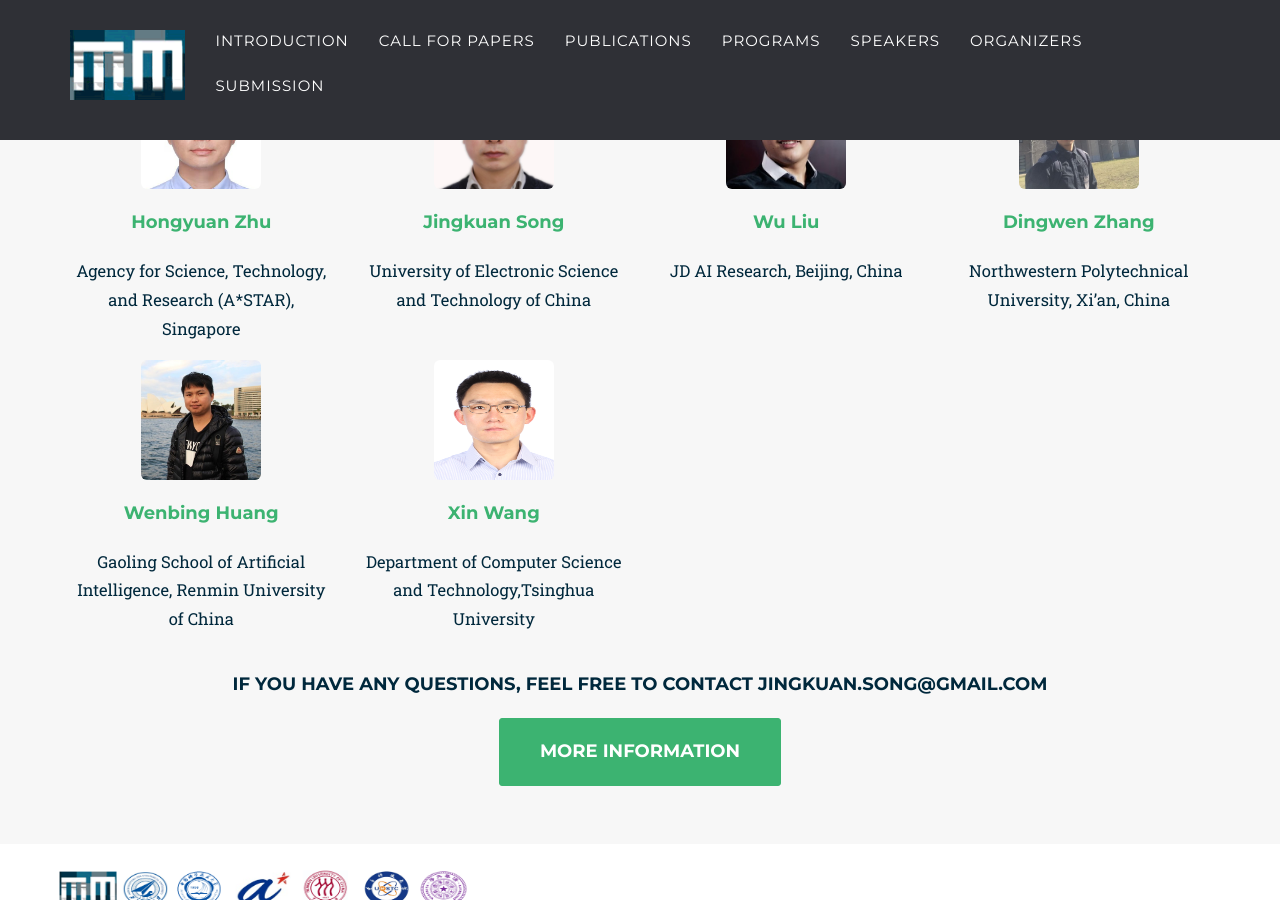
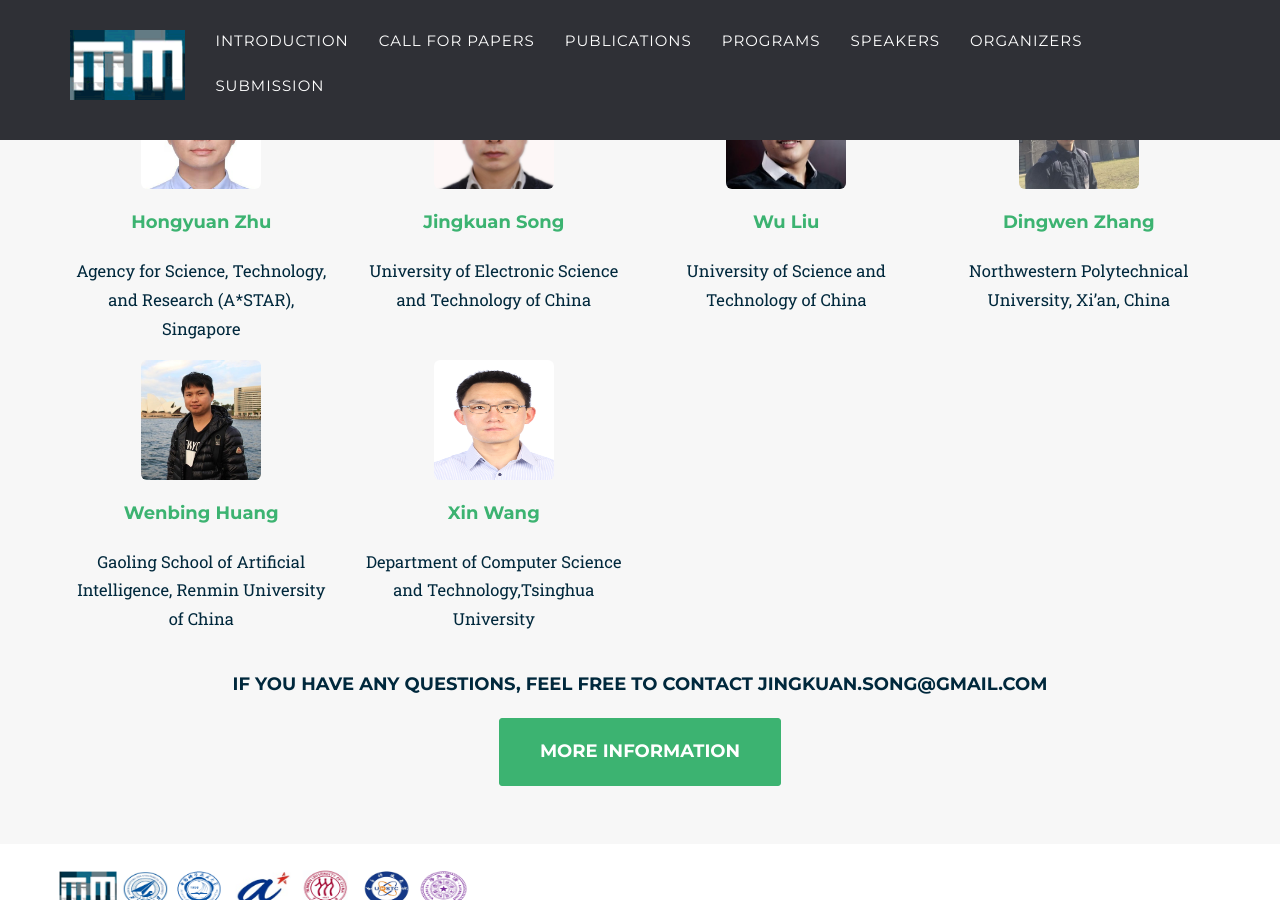
Before and after one commit to hcma2024/hcma2024.github.io, a Jekyll site: the page built from index.html, in a window 1280 px wide and 900 px high, scrolled down 2324 px. Built offline with Jekyll 4.4.1, drawn with Linux system fonts in a browser that asks for light colours; some web fonts are replaced.

Commit message:
Update organizers.yml

```diff
--- a/_data/twenty_22/organizers.yml
+++ b/_data/twenty_22/organizers.yml
@@ -18,12 +18,12 @@
 
 - title: wuliu
   name: Wu Liu
-  subtitle: JD AI Research, Beijing, China
+  subtitle: University of Science and Technology of China
   img: wuliu.jpg
   thumbnail: wuliu.jpg
   alt: Picture of TBD
   topic: Topic
-  description: Wu Liu is a Senior Researcher in JD AI Research, China. His current research interests include human behavior analysis and intelligent video surveillance. He received his Ph.D. degree from the Institute of Computing Technology, Chinese Academy of Science in 2015. He has published more than 60 papers in prestigious conferences and journals in computer vision and multimedia. He received IEEE Trans. On Multimedia 2019 Prize Paper Award, IEEE MultiMedia 2018 Best Paper Award, IEEE ICME 2016 Best Student Paper Award, and Chinese Academy of Sciences Outstanding Ph.D. Thesis Award in 2016, etc. He also won the 1st Place in the single and multi-person pose estimation tasks in CVPR 2018 Look into Person Challenge. Dr. Liu is the founding committee member of ACM FCA, and the committee member of IEEE CASS-MSA. He has also served as the Technical Program Chair of ACM MM Asia 2021, Web Chair of ICME 2019, Publicity Chair of BIGMM 2018, and the Area Chairs of ACM MM 2019&2020, ICME 2019, ICIP 2017, etc. Wu Liu also organized the workshop “Human-centric Multimedia Analysis” in ACM MM 2020, the workshop “Human and Vehicle Analysis for Intelligent Urban Computing” in IEEE ICPR 2020, the tutorials “Human Behavior Understanding":" From Human-Oriented Analysis to Action Recognition” in IEEE ICME 2019, the tutorials “Human-centric Visual Understanding” in ACM MM Asia 2019.
+  description: Wu Liu is currently a professor of a University of Science and Technology of China, earlier he was a Senior Researcher in JD AI Research, China. His current research interests include human behavior analysis and intelligent video surveillance. He received his Ph.D. degree from the Institute of Computing Technology, Chinese Academy of Science in 2015. He has published more than 60 papers in prestigious conferences and journals in computer vision and multimedia. He received IEEE Trans. On Multimedia 2019 Prize Paper Award, IEEE MultiMedia 2018 Best Paper Award, IEEE ICME 2016 Best Student Paper Award, and Chinese Academy of Sciences Outstanding Ph.D. Thesis Award in 2016, etc. He also won the 1st Place in the single and multi-person pose estimation tasks in CVPR 2018 Look into Person Challenge. Dr. Liu is the founding committee member of ACM FCA, and the committee member of IEEE CASS-MSA. He has also served as the Technical Program Chair of ACM MM Asia 2021, Web Chair of ICME 2019, Publicity Chair of BIGMM 2018, and the Area Chairs of ACM MM 2019&2020, ICME 2019, ICIP 2017, etc. Wu Liu also organized the workshop “Human-centric Multimedia Analysis” in ACM MM 2020, the workshop “Human and Vehicle Analysis for Intelligent Urban Computing” in IEEE ICPR 2020, the tutorials “Human Behavior Understanding":" From Human-Oriented Analysis to Action Recognition” in IEEE ICME 2019, the tutorials “Human-centric Visual Understanding” in ACM MM Asia 2019.
 
 - title: dingwenzhang
   name: Dingwen Zhang
```
